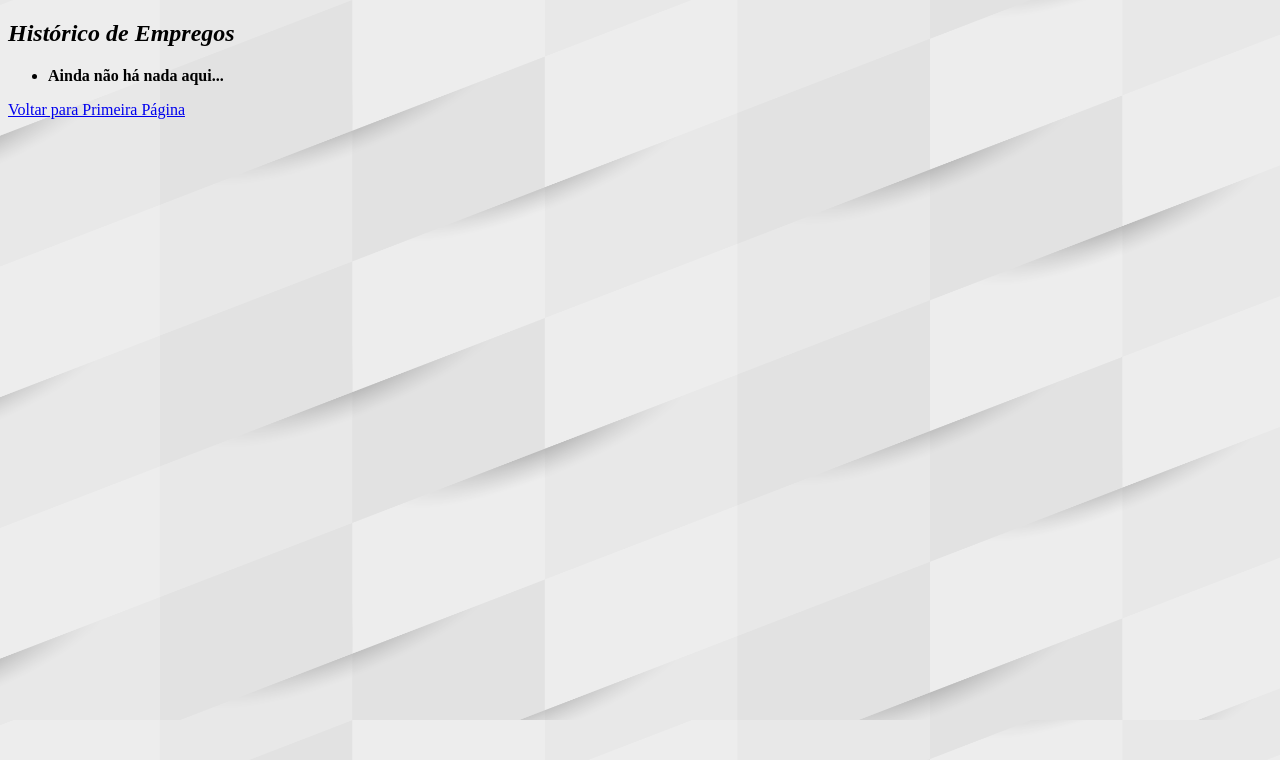
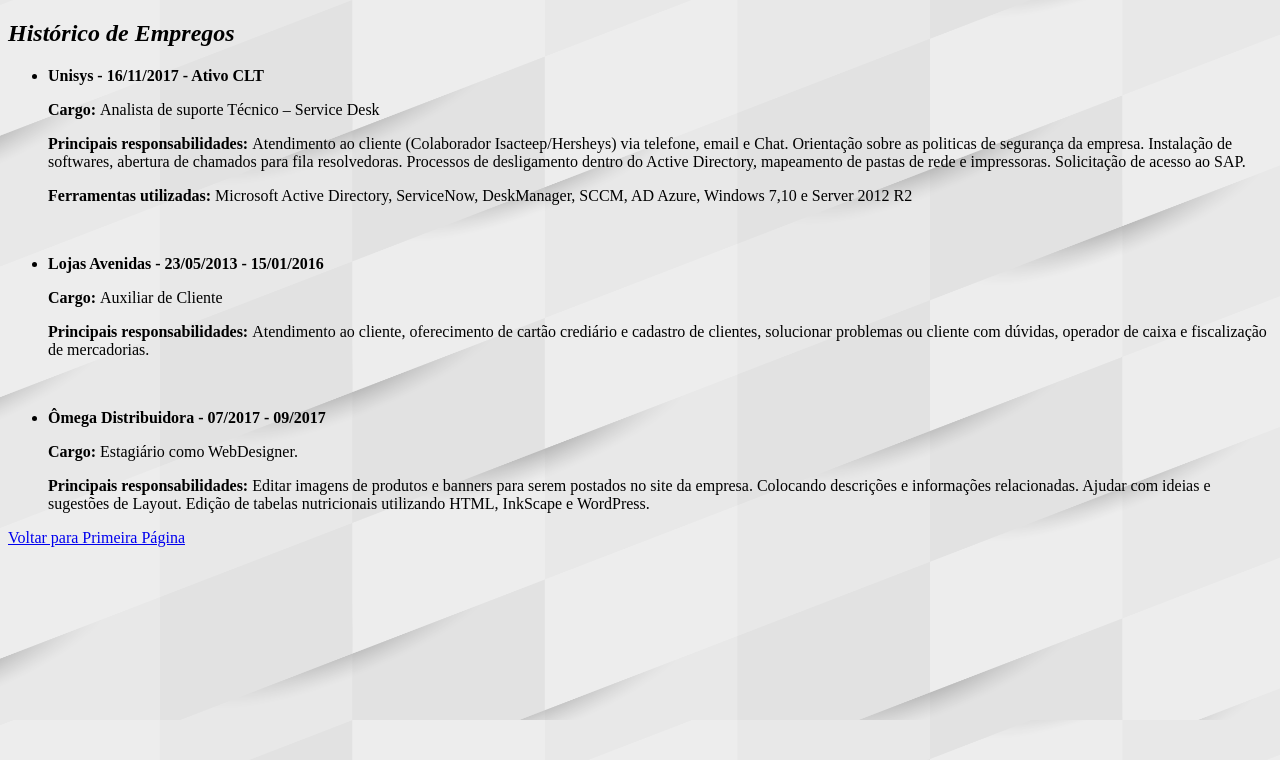
Before and after one commit to JosielSSoares/Portfolio, a plain HTML site: page pagina2.html in a window 1280 px wide. Drawn offline with Linux system fonts and the light colour scheme.

Commit message:
Atualização de código
Realizado separação dos blocos em div, inserido todo o histórico profissional na página 2 utilizando listas.

```diff
--- a/pagina2.html
+++ b/pagina2.html
@@ -16,10 +16,28 @@
     <title>Curriculum Vitae</title>
 </head>
 <body>
+    <div>
     <h2><i>Histórico de Empregos</i></h2>
+    <!-- adicionado comando ul para escrever listas não ordenadas-->
     <ul>
-    <p><li><strong>Ainda não há nada aqui...</strong></li></p>
+        <p><li><strong>Unisys - 16/11/2017 - Ativo CLT</strong></li></p>
+        <p><strong>Cargo: </strong>Analista de suporte Técnico – Service Desk</p>
+        <p><strong>Principais responsabilidades: </strong>Atendimento ao cliente (Colaborador Isacteep/Hersheys) via telefone, email e Chat. Orientação sobre as politicas de segurança da empresa. Instalação de softwares, abertura de chamados para fila resolvedoras. Processos de desligamento dentro do Active Directory, mapeamento de pastas de rede e impressoras. Solicitação de acesso ao SAP.</p>
+        <p><strong>Ferramentas utilizadas: </strong>Microsoft Active Directory, ServiceNow, DeskManager, SCCM, AD Azure, Windows 7,10 e Server 2012 R2</p>
+        <br>
+
+        <p><li><strong>Lojas Avenidas - 23/05/2013 - 15/01/2016</strong></li></p>
+        <p><strong>Cargo: </strong>Auxiliar de Cliente</p>
+        <p><strong>Principais responsabilidades: </strong>Atendimento ao cliente, oferecimento de cartão crediário e cadastro de clientes, solucionar problemas ou cliente com dúvidas, operador de caixa e fiscalização de mercadorias.</p>
+        <br>
+
+        <p><li><strong>Ômega Distribuidora - 07/2017 - 09/2017</strong></li></p>
+        <p><strong>Cargo: </strong>Estagiário como WebDesigner.</p>
+        <p><strong>Principais responsabilidades: </strong>Editar imagens de produtos e banners para serem postados no site da empresa. Colocando descrições e informações relacionadas. Ajudar com ideias e sugestões de Layout. Edição de tabelas nutricionais utilizando HTML, InkScape e WordPress.</p>
+
+
     </ul>
+    </div>
     <p><a href="index.html">Voltar para Primeira Página</a></p>
 </body>
 </html>
```
Also changed, not shown: index.html (+16 -3 lines).
